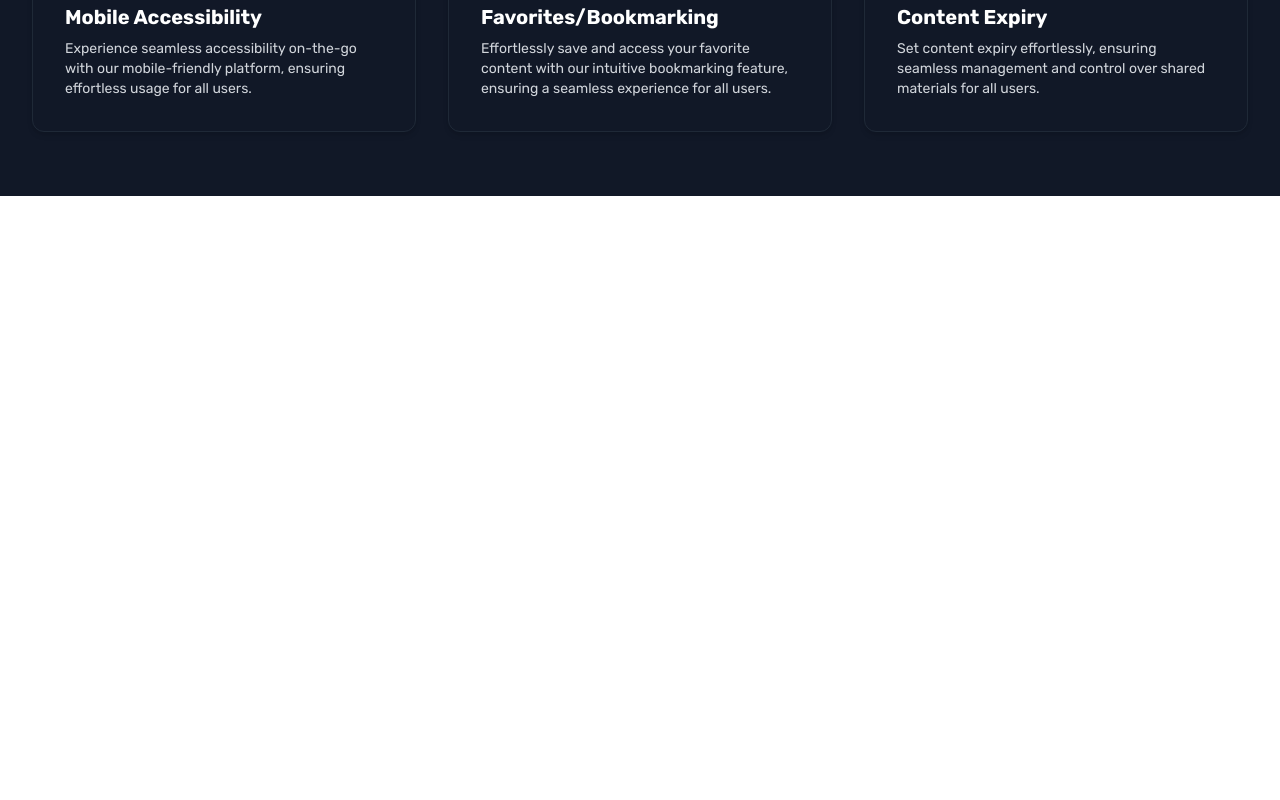
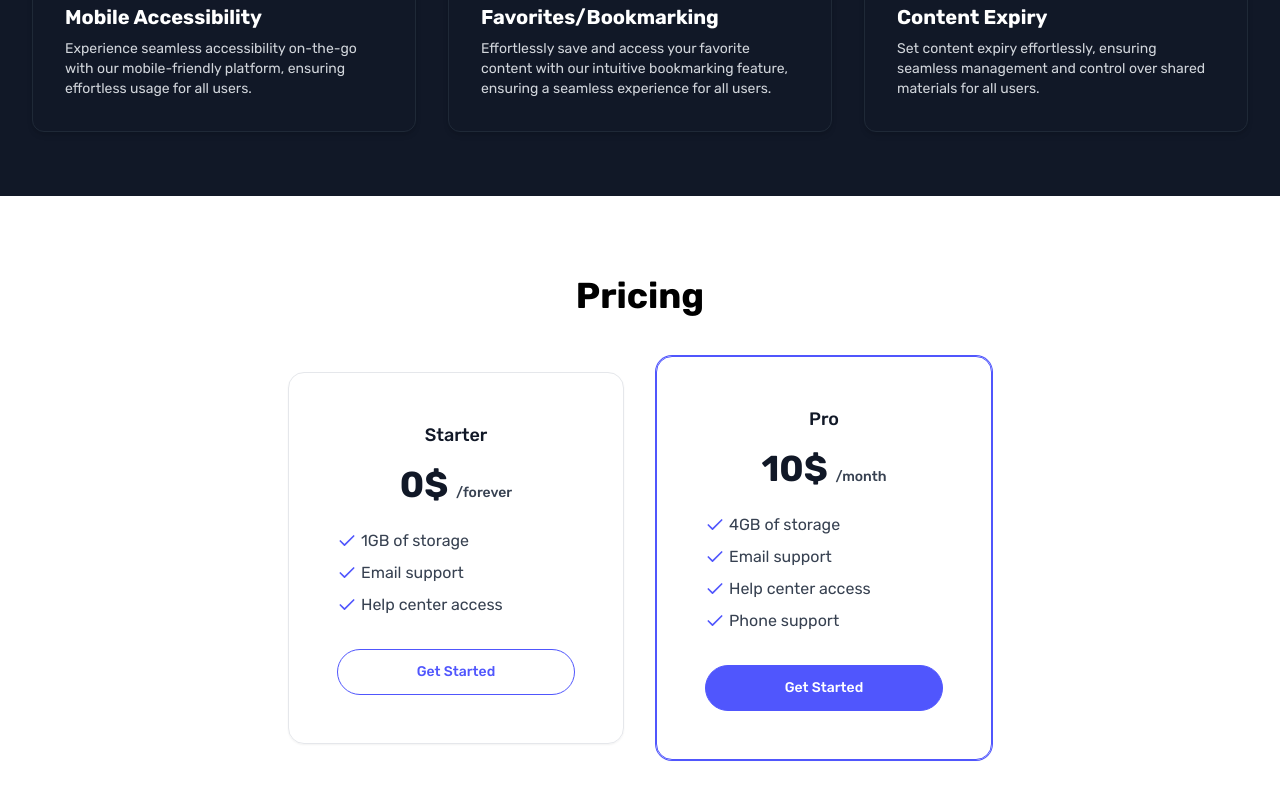
Before and after one commit to abdrzqsalihu/stellar-sync, a Next.js app: page / in a window 1280 px wide. Shown: the part 1604-2404 px from the top of the page. Before the commit the page ends 1800 px from the top, so only its background shows below. Built offline with nearby package versions, Linux system fonts and the light colour scheme.

Commit message:
implemented the pricing section

```diff
--- /dev/null
+++ b/app/_components/Pricing.jsx
@@ -0,0 +1,126 @@
+import { Check } from "lucide-react";
+import React from "react";
+
+function Pricing() {
+  return (
+    <div className="mx-auto" id="pricing">
+      <div className="mx-auto max-w-[92%] md:max-w-3xl px-4 py-8 sm:px-6 sm:py-20 lg:px-8">
+        <h2 className="text-3xl font-bold sm:text-4xl text-center mb-10">
+          Pricing
+        </h2>
+        <div className="grid grid-cols-1 gap-4 sm:grid-cols-2 sm:items-center md:gap-8">
+          <div className="rounded-2xl border border-primary p-6 shadow-sm ring-1 ring-primary order-last sm:px-8 lg:p-12">
+            <div className="text-center">
+              <h2 className="text-lg font-medium text-gray-900">
+                Pro
+                <span className="sr-only">Plan</span>
+              </h2>
+
+              <p className="mt-2 sm:mt-4">
+                <strong className="text-3xl font-bold text-secondary sm:text-4xl">
+                  {" "}
+                  10${" "}
+                </strong>
+
+                <span className="text-sm font-medium text-gray-700">
+                  /month
+                </span>
+              </p>
+            </div>
+
+            <ul className="mt-6 space-y-2">
+              {/* <li className="flex items-center gap-1">
+                <Check size={20} color="#5056FD" />
+                <span className="text-gray-700"> 20 users included </span>
+              </li> */}
+
+              <li className="flex items-center gap-1">
+                <Check size={20} color="#5056FD" />
+
+                <span className="text-gray-700"> 4GB of storage </span>
+              </li>
+
+              <li className="flex items-center gap-1">
+                <Check size={20} color="#5056FD" />
+                <span className="text-gray-700"> Email support </span>
+              </li>
+
+              <li className="flex items-center gap-1">
+                <Check size={20} color="#5056FD" />
+                <span className="text-gray-700"> Help center access </span>
+              </li>
+
+              <li className="flex items-center gap-1">
+                <Check size={20} color="#5056FD" />
+                <span className="text-gray-700"> Phone support </span>
+              </li>
+
+              {/* <li className="flex items-center gap-1">
+                <Check size={20} color="#5056FD" />
+                <span className="text-gray-700"> Community access </span>
+              </li> */}
+            </ul>
+
+            <a
+              href="#"
+              className="mt-8 block rounded-full border border-primary bg-primary px-12 py-3 text-center text-sm font-medium text-white hover:bg-primary hover:ring-1 hover:ring-primary focus:outline-none focus:ring active:text-primary hover:opacity-90"
+            >
+              Get Started
+            </a>
+          </div>
+
+          <div className="rounded-2xl border border-gray-200 p-6 shadow-sm sm:px-8 lg:p-12">
+            <div className="text-center">
+              <h2 className="text-lg font-medium text-gray-900">
+                Starter
+                <span className="sr-only">Plan</span>
+              </h2>
+
+              <p className="mt-2 sm:mt-4">
+                <strong className="text-3xl font-bold text-gray-900 sm:text-4xl">
+                  {" "}
+                  0${" "}
+                </strong>
+
+                <span className="text-sm font-medium text-gray-700">
+                  /forever
+                </span>
+              </p>
+            </div>
+
+            <ul className="mt-6 space-y-2">
+              {/* <li className="flex items-center gap-1">
+                <Check size={20} color="#5056FD" />
+                <span className="text-gray-700"> 10 users included </span>
+              </li> */}
+
+              <li className="flex items-center gap-1">
+                <Check size={20} color="#5056FD" />
+                <span className="text-gray-700"> 1GB of storage </span>
+              </li>
+
+              <li className="flex items-center gap-1">
+                <Check size={20} color="#5056FD" />
+                <span className="text-gray-700"> Email support </span>
+              </li>
+
+              <li className="flex items-center gap-1">
+                <Check size={20} color="#5056FD" />
+                <span className="text-gray-700"> Help center access </span>
+              </li>
+            </ul>
+
+            <a
+              href="#"
+              className="mt-8 block rounded-full border border-primary bg-white px-12 py-3 text-center text-sm font-medium text-primary hover:ring-1 hover:ring-primary focus:outline-none focus:ring active:text-primary"
+            >
+              Get Started
+            </a>
+          </div>
+        </div>
+      </div>
+    </div>
+  );
+}
+
+export default Pricing;
--- a/app/page.jsx
+++ b/app/page.jsx
@@ -2,6 +2,7 @@ import Features from "./_components/Features";
 import GetStarted from "./_components/GetStarted";
 import Header from "./_components/Header";
 import Hero from "./_components/Hero";
+import Pricing from "./_components/Pricing";
 
 export default function Home() {
   return (
@@ -10,6 +11,7 @@ export default function Home() {
       <Hero />
       <GetStarted />
       <Features />
+      <Pricing />
     </main>
   );
 }
```
